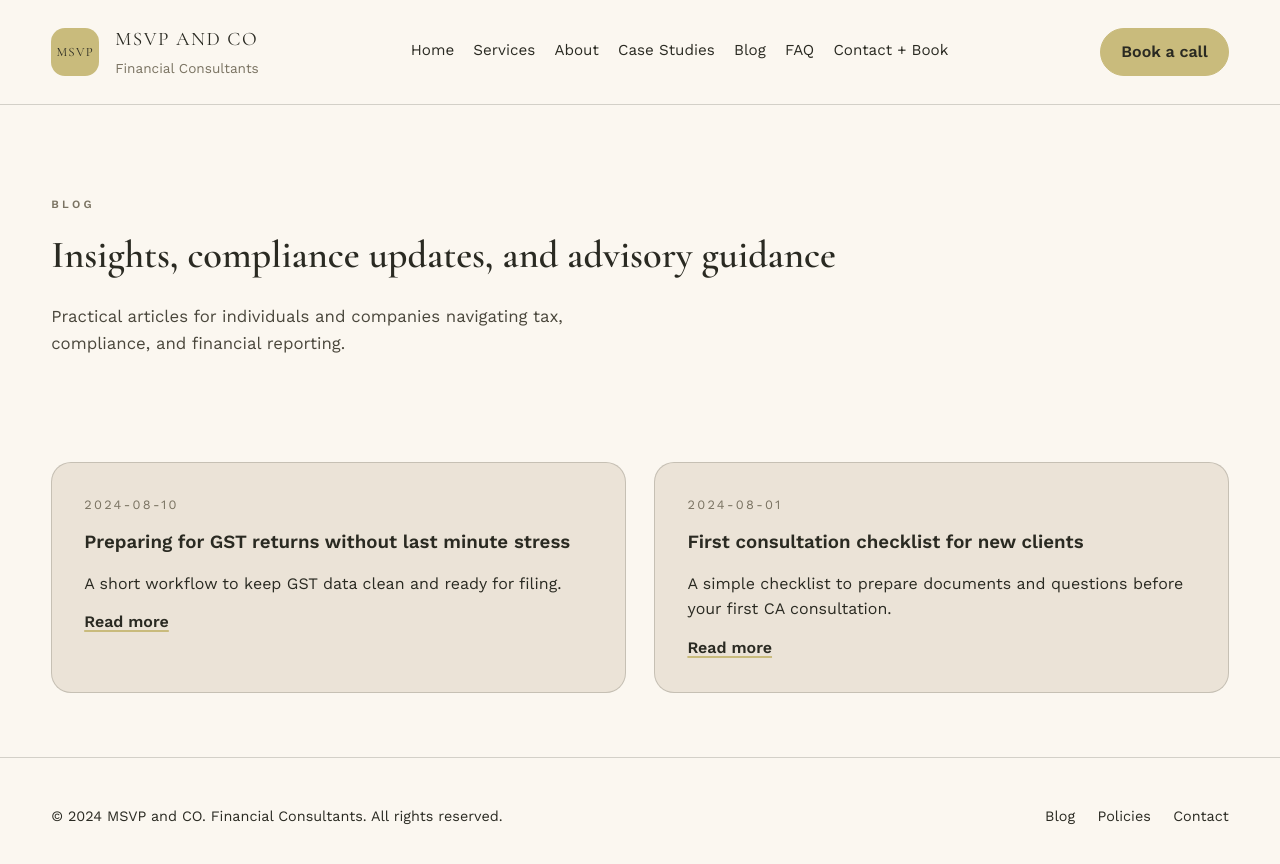
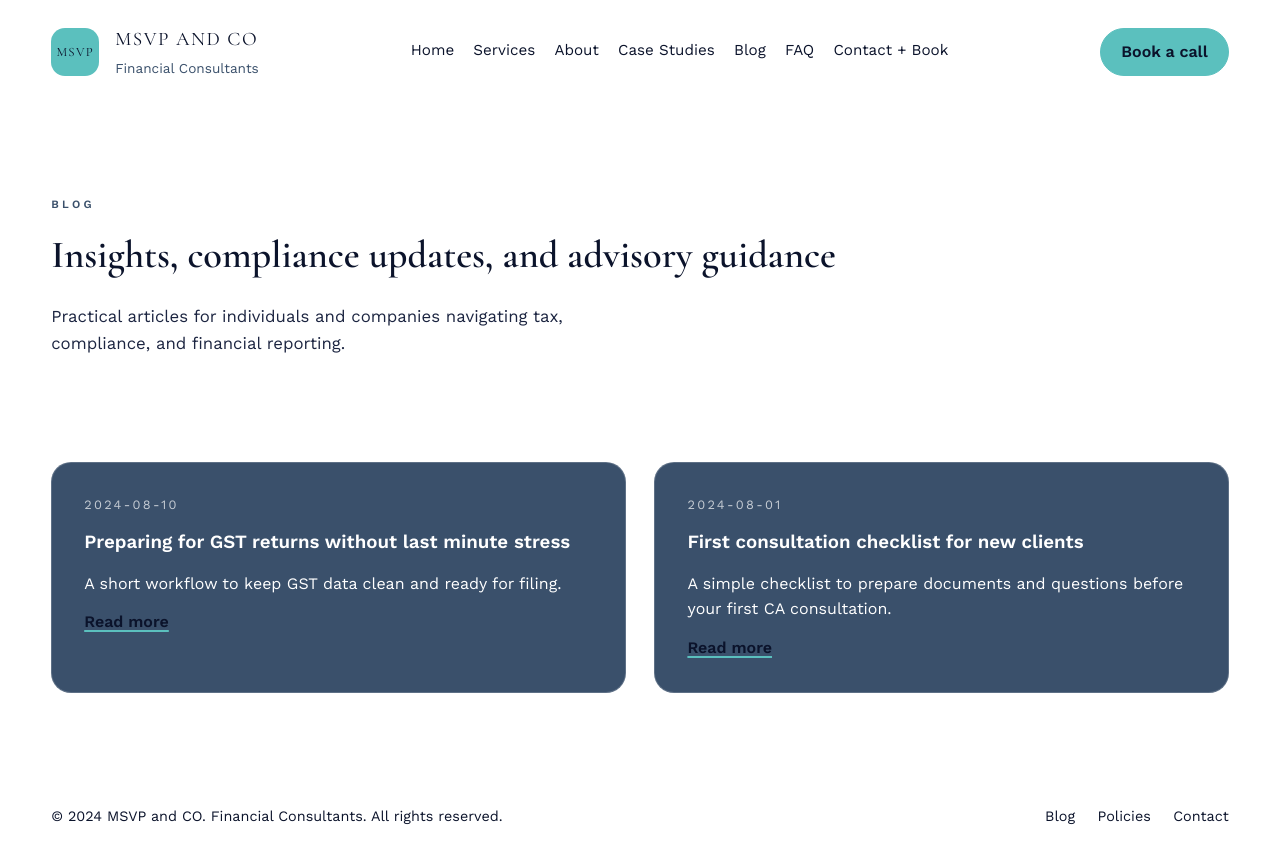
Before and after one commit to varunbellutagi/varunbellutagi.github.io, a React (Vite) app: page /blog in a window 1280 px wide. Shown: the top 864 px of the page. Built offline with nearby package versions, Linux system fonts and the light colour scheme.

Commit message:
style: Update color variables and improve card styles for better readability

```diff
--- a/src/App.css
+++ b/src/App.css
@@ -215,11 +215,12 @@
   background: var(--card-bg);
   border: 1px solid var(--card-border);
   box-shadow: var(--shadow-strong);
+  color: var(--card-text);
 }
 
 .panel-card.accent {
   background: var(--card-bg);
-  color: var(--text-primary);
+  color: var(--card-text);
 }
 
 .panel-card h3 {
@@ -233,7 +234,7 @@
   font-size: 0.85rem;
   text-transform: uppercase;
   letter-spacing: 0.12em;
-  color: var(--text-muted);
+  color: var(--card-text-muted);
 }
 
 .panel-card.accent .panel-note {
@@ -333,6 +334,7 @@
   border-radius: 20px;
   border: 1px solid var(--card-border);
   background: var(--card-bg);
+  color: var(--card-text);
 }
 
 .service-card.compact {
@@ -351,7 +353,7 @@
   gap: 0.35rem;
   margin-top: 0.6rem;
   font-size: 0.85rem;
-  color: var(--text-secondary);
+  color: var(--card-text-muted);
   text-transform: uppercase;
   letter-spacing: 0.08em;
 }
@@ -392,6 +394,7 @@
   display: grid;
   gap: 1rem;
   text-align: center;
+  color: var(--card-text);
 }
 
 .service-modal h3 {
@@ -406,7 +409,7 @@
   list-style: none;
   display: grid;
   gap: 0.6rem;
-  color: var(--text-secondary);
+  color: var(--card-text-secondary);
   text-align: left;
 }
 
@@ -426,9 +429,9 @@
   position: absolute;
   top: 1rem;
   right: 1rem;
-  border: 1px solid var(--card-border);
-  background: var(--surface-900);
-  color: inherit;
+  border: 1px solid var(--button-border);
+  background: var(--button-bg);
+  color: var(--button-text);
   border-radius: 999px;
   padding: 0.4rem 0.9rem;
   font-size: 0.85rem;
@@ -455,6 +458,7 @@
   border-radius: 20px;
   border: 1px solid var(--card-border);
   background: var(--card-bg);
+  color: var(--card-text);
 }
 
 .faq-group h3 {
@@ -480,6 +484,7 @@
   font-weight: 600;
   position: relative;
   padding-right: 1.6rem;
+  color: var(--text-primary);
 }
 
 .faq-list summary::-webkit-details-marker {
@@ -517,6 +522,7 @@
   gap: 1.1rem;
   align-items: center;
   text-align: center;
+  color: var(--card-text);
 }
 
 .partner-links {
@@ -568,7 +574,7 @@
   font-size: 0.85rem;
   text-transform: uppercase;
   letter-spacing: 0.16em;
-  color: var(--text-muted);
+  color: var(--card-text-muted);
 }
 
 .partner-card:hover {
@@ -584,13 +590,14 @@
   display: flex;
   flex-direction: column;
   gap: 0.8rem;
+  color: var(--card-text);
 }
 
 .blog-meta {
   font-size: 0.8rem;
   text-transform: uppercase;
   letter-spacing: 0.18em;
-  color: var(--text-muted);
+  color: var(--card-text-muted);
 }
 
 .blog-card h3,
@@ -603,6 +610,7 @@
   border-radius: 20px;
   border: 1px solid var(--card-border);
   background: var(--card-bg);
+  color: var(--card-text);
 }
 
 .cta-row {
@@ -696,7 +704,7 @@
   box-shadow: var(--shadow-soft);
   white-space: nowrap;
   font-size: 0.85rem;
-  color: var(--text-muted);
+  color: var(--card-text-secondary);
   opacity: 0;
   pointer-events: none;
   z-index: 2;
@@ -737,7 +745,7 @@
   padding: 2rem;
   border-radius: 20px;
   background: var(--card-bg);
-  color: var(--text-primary);
+  color: var(--card-text);
   border: 1px solid var(--card-border);
   box-shadow: var(--shadow-soft);
   transition: border-color 0.2s ease-out, box-shadow 0.2s ease-out;
@@ -750,14 +758,14 @@
 
 .contact-card.accent {
   background: var(--card-bg);
-  color: var(--text-primary);
+  color: var(--card-text);
 }
 
 .contact-note {
   display: inline-block;
   margin-top: 1rem;
   font-size: 0.85rem;
-  color: var(--text-muted);
+  color: var(--card-text-muted);
 }
 
 .contact-card.accent .contact-note {
@@ -765,11 +773,11 @@
 }
 
 .contact-card a {
-  color: var(--link-color);
+  color: var(--card-text);
 }
 
 .contact-card a:hover {
-  color: var(--accent-dark);
+  color: var(--card-text-secondary);
 }
 
 .contact-card svg {
--- a/src/index.css
+++ b/src/index.css
@@ -4,61 +4,69 @@
   font-family: 'Work Sans', 'Segoe UI', sans-serif;
   line-height: 1.6;
   font-weight: 400;
-  color: #2a2a22;
-  background-color: #fbf7f0;
+  color: #0b132b;
+  background-color: #ffffff;
   font-synthesis: none;
   text-rendering: optimizeLegibility;
   -webkit-font-smoothing: antialiased;
   -moz-osx-font-smoothing: grayscale;
   --serif: 'Cormorant Garamond', 'Times New Roman', serif;
-  --ink-900: #2a2a22;
-  --ink-700: #4a473c;
-  --ink-500: #7a7362;
-  --ink-300: #c7bfad;
-  --accent: #c9bb7c;
-  --accent-dark: #b39c43;
-  --surface-900: #fbf7f0;
-  --surface-800: #ebe3d7;
+  --ink-900: #0b132b;
+  --ink-700: #1c2541;
+  --ink-500: #3a506b;
+  --ink-300: #5bc0be;
+  --accent: #5bc0be;
+  --accent-dark: #1c2541;
+  --surface-900: #ffffff;
+  --surface-800: rgba(11, 19, 43, 0.04);
+
   --text-primary: var(--ink-900);
   --text-secondary: var(--ink-700);
   --text-muted: var(--ink-500);
+
   --link-color: var(--ink-900);
   --link-accent: var(--accent);
+
   --button-bg: var(--accent);
-  --button-text: #2a2a22;
+  --button-text: #0b132b;
   --button-border: var(--accent);
-  --card-bg: var(--surface-800);
-  --card-border: rgba(54, 52, 44, 0.2);
+
+  --card-bg: #3a506b;
+  --card-border: rgba(255, 255, 255, 0.18);
+  --card-text: #ffffff;
+  --card-text-secondary: rgba(255, 255, 255, 0.85);
+  --card-text-muted: rgba(255, 255, 255, 0.7);
+
   --page-bg: var(--surface-900);
   --header-bg: var(--surface-900);
   --section-alt-bg: var(--surface-800);
   --contact-bg: var(--surface-800);
-  --shadow-soft: 0 14px 24px rgba(42, 42, 34, 0.08);
-  --shadow-strong: 0 20px 40px rgba(42, 42, 34, 0.08);
-  --accent-surface: #efe5cc;
+  --shadow-soft: 0 14px 24px rgba(11, 19, 43, 0.12);
+  --shadow-strong: 0 20px 40px rgba(11, 19, 43, 0.12);
+  --accent-surface: rgba(91, 192, 190, 0.18);
   --input-bg: #ffffff;
   --band-bg: var(--surface-800);
   /* Buttons */
-  --button-hover-shadow: 0 12px 24px rgba(201, 187, 124, 0.25);
+  --button-hover-shadow: 0 12px 24px rgba(91, 192, 190, 0.35);
   /* Panels */
-  --panel-accent-gradient: linear-gradient(120deg, #f2e6cc, #c9bb7c);
-  --panel-accent-note: rgba(247, 242, 235, 0.65);
+  --panel-accent-gradient: linear-gradient(120deg, #1c2541, #5bc0be);
+  --panel-accent-note: rgba(255, 255, 255, 0.7);
   /* Cards */
-  --card-hover-shadow: 0 18px 28px rgba(9, 9, 0, 0.12);
+  --card-hover-shadow: 0 18px 28px rgba(11, 19, 43, 0.18);
   /* Services */
-  --service-modal-overlay: rgba(9, 9, 9, 0.35);
-  --service-modal-shadow: 0 24px 40px rgba(9, 9, 0, 0.2);
-  --service-note-bg: rgba(201, 187, 124, 0.16);
-  --service-note-border: rgba(201, 187, 124, 0.3);
+  --service-modal-overlay: rgba(11, 19, 43, 0.45);
+  --service-modal-shadow: 0 24px 40px rgba(11, 19, 43, 0.3);
+  --service-note-bg: rgba(91, 192, 190, 0.12);
+  --service-note-border: rgba(91, 192, 190, 0.3);
   /* FAQ */
-  --faq-item-border: rgba(201, 187, 124, 0.3);
+  --faq-item-border: rgba(91, 192, 190, 0.35);
   /* About */
-  --icon-link-bg: rgba(11, 95, 168, 0.08);
-  --partner-photo-gradient: linear-gradient(135deg, #f0e6d2, #efe8dc);
-  --partner-photo-border: rgba(201, 187, 124, 0.3);
-  --pill-bg: rgba(201, 187, 124, 0.22);
+  --icon-link-bg: rgba(91, 192, 190, 0.18);
+  --partner-photo-gradient: linear-gradient(135deg, #1c2541, #3a506b);
+  --partner-photo-border: rgba(91, 192, 190, 0.35);
+  --pill-bg: rgba(91, 192, 190, 0.2);
   /* Contact */
-  --contact-note-muted: rgba(74, 71, 60, 0.7);
+  --contact-note-muted: rgba(58, 80, 107, 0.7);
 }
 
 *,
```
